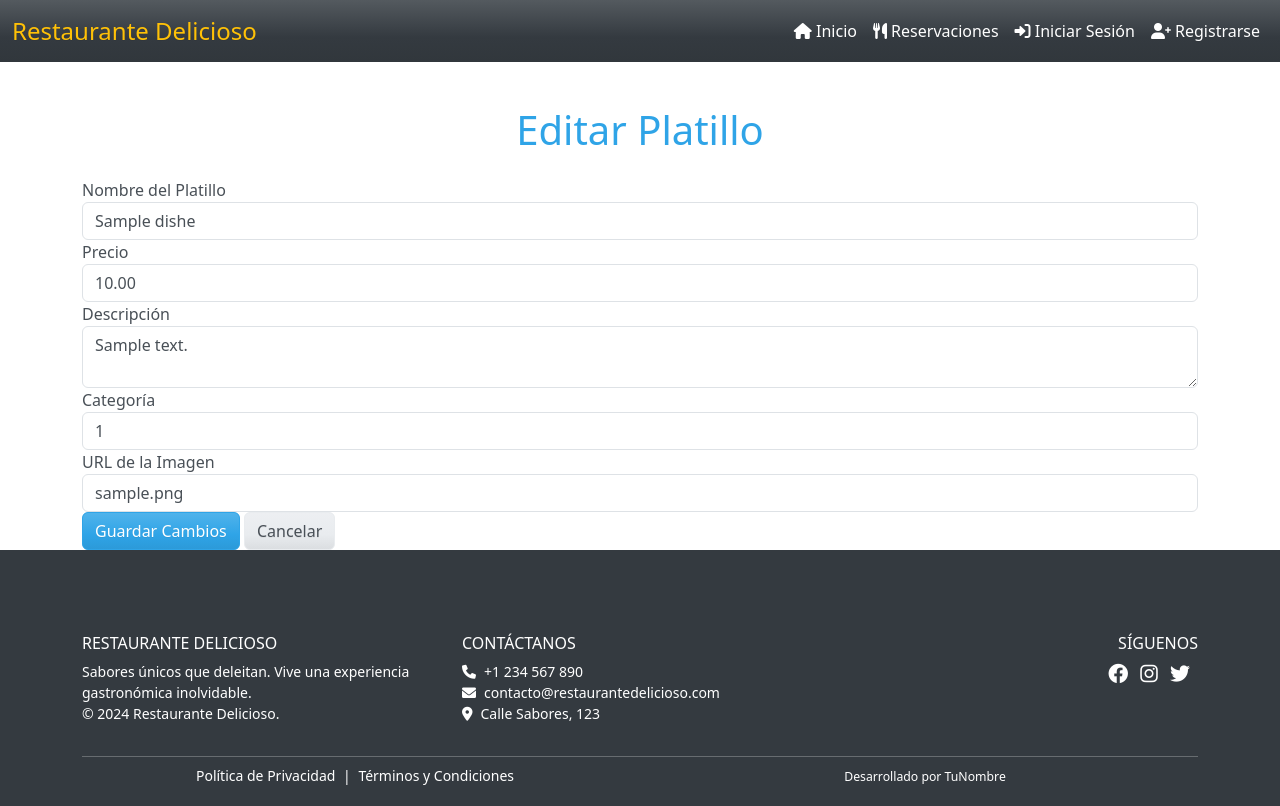
After one commit to edmunditochikito/cs50Project, a Flask app: page /admin/edit_dish/1 in a window 1280 px wide. The commit adds this page. Run offline with Flask 3, Linux system fonts and the light colour scheme; tables that the repository leaves empty hold one stand-in row (values such as "Sample post"); parts of the project's set-up code (start-up, migrations or seed data) failed here and were passed over; some libraries are stand-ins or nearby versions.

Commit message:
funcion editar y eliminar

```diff
--- a/app.py
+++ b/app.py
@@ -7,6 +7,7 @@ from routes.profile import profile_bp
 from config import jwt,db
 from flask_jwt_extended import verify_jwt_in_request,get_jwt_identity
 from routes.reservations import reservations_bp
+
 
 app = Flask(__name__)
 app.config.from_object(Config)
@@ -22,6 +23,7 @@ app.register_blueprint(admin)
 app.register_blueprint(profile_bp)
 app.register_blueprint(reservations_bp)
 
+
 @app.context_processor
 def inject_user():
     try:
--- a/routes/dish.py
+++ b/routes/dish.py
@@ -16,12 +16,18 @@ def manage_dishes():
 # Ruta para ver todos los platillos
 @admin.route('/view_dishes', methods=['GET'])
 def view_dishes():
-    dishes = Dish.get_all()  # Obtener todos los platillos desde la base de datos
+    """
+    Ruta para listar todos los platillos
+    """
+    dishes = Dish.get_all()  # Método definido en el modelo
     return render_template('users/view_dishes.html', dishes=dishes)
 
 # Ruta para agregar un platillo
 @admin.route('/add_dish', methods=['GET', 'POST'])
 def add_dish():
+    """
+    Ruta para agregar un nuevo platillo
+    """
     if request.method == 'POST':
         # Obtener los datos del formulario
         name = request.form.get('name')
@@ -30,24 +36,84 @@ def add_dish():
         category = request.form.get('category')
         image = request.form.get('image')
 
+        # Validar campos requeridos
+        if not all([name, price, category]):
+            flash("Todos los campos obligatorios deben completarse", "danger")
+            return redirect(url_for('admin.add_dish'))
+
         # Crear un nuevo platillo
         new_dish = Dish(
             name=name,
             price=price,
             description=description,
-            category=category,
+            categories_id=category,
             image=image
         )
-        new_dish.save()
-        flash("Platillo agregado exitosamente", "success")
-        return redirect(url_for('users.view_dishes'))  # Redirige a la vista de platillos
+        try:
+            new_dish.save()
+            flash("Platillo agregado exitosamente", "success")
+            return redirect(url_for('admin.view_dishes'))
+        except Exception as e:
+            flash(f"Error al guardar el platillo: {e}", "danger")
+            return redirect(url_for('admin.add_dish'))
     return render_template('users/add_dish.html')
+
+# Ruta para editar un platillo
+@admin.route('/edit_dish/<int:dish_id>', methods=['GET', 'POST'])
+def edit_dish(dish_id):
+    """
+    Ruta para editar un platillo existente
+    """
+    dish = Dish.query.get(dish_id)
+    if not dish:
+        flash("El platillo no existe", "danger")
+        return redirect(url_for('admin.view_dishes'))
+
+    if request.method == 'POST':
+        # Obtener los datos del formulario
+        name = request.form.get('name')
+        price = request.form.get('price')
+        description = request.form.get('description')
+        category = request.form.get('category')
+        image = request.form.get('image')
+
+        # Validar campos requeridos
+        if not all([name, price, category]):
+            flash("Todos los campos obligatorios deben completarse", "danger")
+            return redirect(url_for('admin.edit_dish', dish_id=dish_id))
+
+        # Actualizar los datos del platillo
+        dish.name = name
+        dish.price = price
+        dish.description = description
+        dish.categories_id = category
+        dish.image = image
+
+        try:
+            dish.save()
+            flash("Platillo actualizado exitosamente", "success")
+            return redirect(url_for('admin.view_dishes'))
+        except Exception as e:
+            flash(f"Error al actualizar el platillo: {e}", "danger")
+            return redirect(url_for('admin.edit_dish', dish_id=dish_id))
+
+    # Mostrar el formulario de edición con los datos actuales
+    return render_template('users/edit_dish.html', dish=dish)
+
 
 # Ruta para eliminar un platillo
 @admin.route('/delete_dish/<int:dish_id>', methods=['POST'])
-def delete_dish(id):
-    dish = Dish.query.get(id)
+def delete_dish(dish_id):
+    """
+    Ruta para eliminar un platillo
+    """
+    dish = Dish.query.get(dish_id)
     if dish:
-        dish.delete(id)
-        flash("Platillo eliminado exitosamente", "success")
-    return redirect(url_for('users.view_dishes'))  # Redirige a la vista de platillos
+        try:
+            dish.delete()
+            flash("Platillo eliminado exitosamente", "success")
+        except Exception as e:
+            flash(f"Error al eliminar el platillo: {e}", "danger")
+    else:
+        flash("El platillo no existe", "danger")
+    return redirect(url_for('admin.view_dishes'))
--- a/static/styles/style.css
+++ b/static/styles/style.css
@@ -5,7 +5,7 @@
 
 #hero {
     background: linear-gradient(135deg, #007bff, #00bcd4);
-    color: #fff;
+    color: #000000;
 }
 
 #menu {
--- /dev/null
+++ b/templates/users/edit_dish.html
@@ -0,0 +1,37 @@
+{% extends "layout.html" %}
+
+{% block title %}Editar Platillo{% endblock %}
+
+{% block content %}
+<h1 class="text-center mb-4">Editar Platillo</h1>
+
+<form action="{{ url_for('admin.edit_dish', dish_id=dish.id) }}" method="POST" class="form">
+    <div class="form-group">
+        <label for="name">Nombre del Platillo</label>
+        <input type="text" class="form-control" id="name" name="name" value="{{ dish.name }}" required>
+    </div>
+
+    <div class="form-group">
+        <label for="price">Precio</label>
+        <input type="number" step="0.01" class="form-control" id="price" name="price" value="{{ dish.price }}" required>
+    </div>
+
+    <div class="form-group">
+        <label for="description">Descripción</label>
+        <textarea class="form-control" id="description" name="description">{{ dish.description }}</textarea>
+    </div>
+
+    <div class="form-group">
+        <label for="category">Categoría</label>
+        <input type="text" class="form-control" id="category" name="category" value="{{ dish.categories_id }}" required>
+    </div>
+
+    <div class="form-group">
+        <label for="image">URL de la Imagen</label>
+        <input type="text" class="form-control" id="image" name="image" value="{{ dish.image }}">
+    </div>
+
+    <button type="submit" class="btn btn-primary">Guardar Cambios</button>
+    <a href="{{ url_for('admin.view_dishes') }}" class="btn btn-secondary">Cancelar</a>
+</form>
+{% endblock %}
```
Also changed, not shown: config.py (+10 -0 lines), models/dish.py (+7 -2 lines), templates/users/view_dishes.html (+9 -5 lines).
